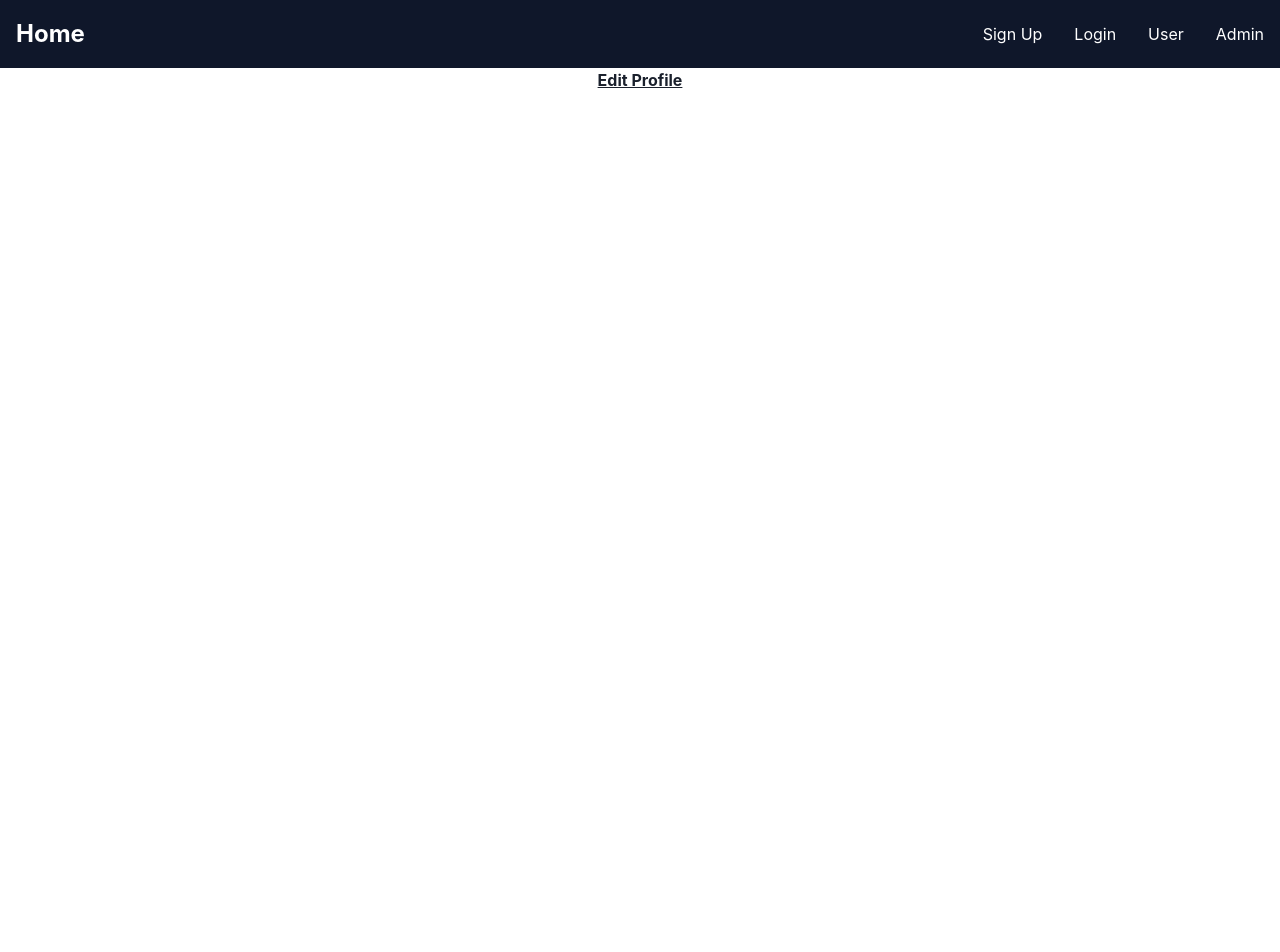
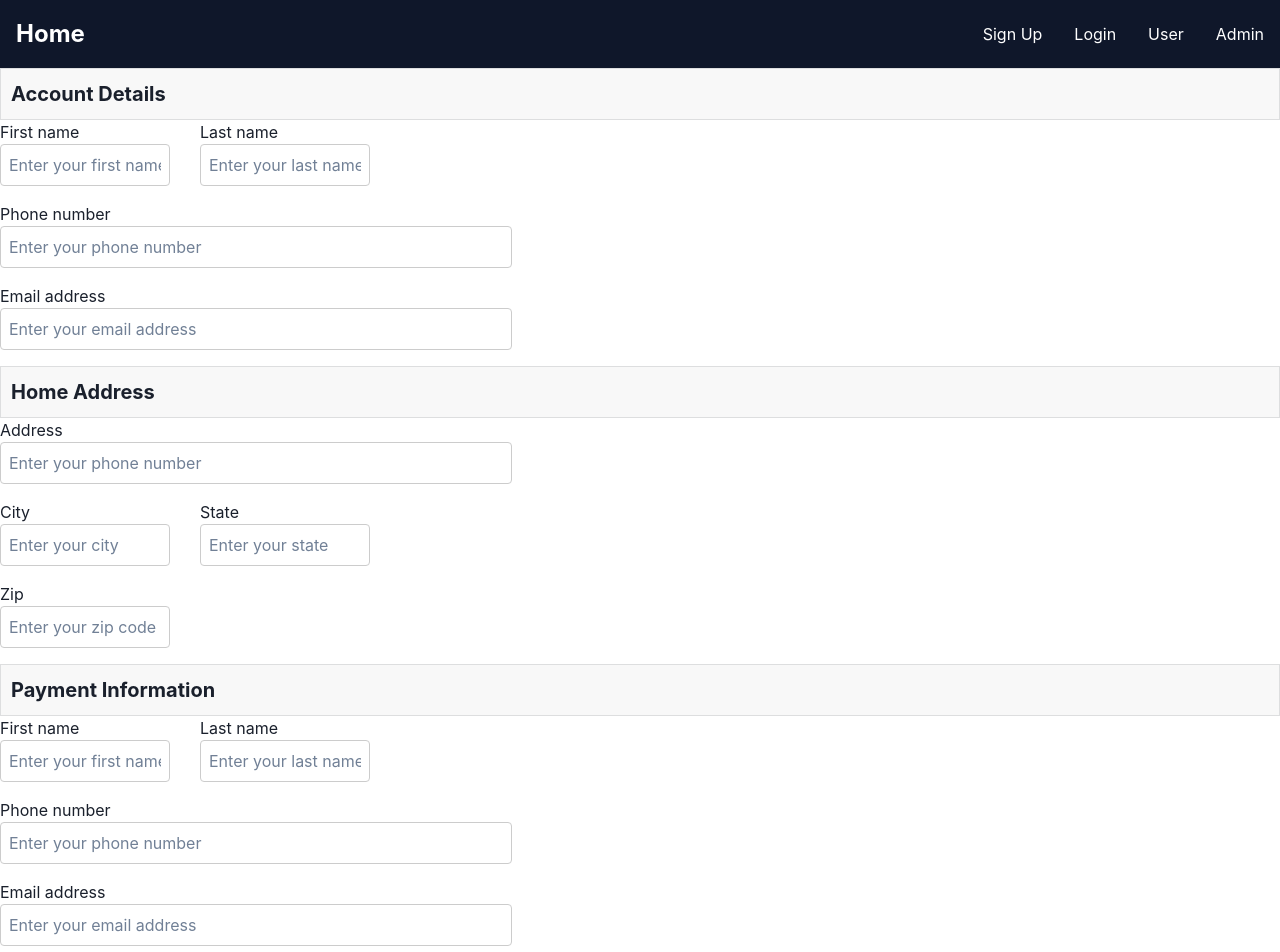
Before and after one commit to CS4050-E-Cinema-Booking-Project/ui, a React (Create React App) app: page /edit-profile in a window 1280 px wide. Shown: the top 952 px of the page. Before the commit the page ends 800 px from the top, so only its background shows below. Built offline with nearby package versions, Linux system fonts and the light colour scheme.

Commit message:
Added basic EditProfile components

```diff
--- a/src/components/EditProfile.jsx
+++ b/src/components/EditProfile.jsx
@@ -4,7 +4,84 @@ import "../style/EditProfile.css";
 const EditProfile = () => {
   return (
     <div>
-        <h1>Edit Profile</h1>
+      <div className="card-body">
+        <div class="card-title">Account Details</div>
+        <form>
+          <div>
+            <div className="name-card">
+              <label className="name-title">First name</label>
+              <input className="name-form" type="text" placeholder="Enter your first name" />
+            </div>
+            <div className="name-card">
+              <label className="name-title">Last name</label>
+              <input className="name-form" type="text" placeholder="Enter your last name" />
+            </div>
+          </div>
+          <div>
+            <div>
+              <label>Phone number</label>
+              <input className="settings-form" type="tel" placeholder="Enter your phone number" />
+            </div>
+          </div>
+          <div>
+            <label>Email address</label>
+            <input className="settings-form" type="email" placeholder="Enter your email address" />
+          </div>
+        </form>
+      </div>
+      <div className="card-body">
+        <div class="card-title">Home Address</div>
+        <form>
+          <div>
+            <div>
+              <label>Address</label>
+              <input className="settings-form" type="tel" placeholder="Enter your phone number" />
+            </div>
+          </div>
+          <div>
+            <div className="name-card">
+              <label className="name-title">City</label>
+              <input className="name-form" type="text" placeholder="Enter your city" />
+            </div>
+            <div className="name-card">
+              <label className="name-title">State</label>
+              <input className="name-form" type="text" placeholder="Enter your state" />
+            </div>
+          </div>
+          <div>
+            <div className="name-card">
+              <label className="name-title">Zip</label>
+              <input className="name-form" type="text" placeholder="Enter your zip code" />
+            </div>
+          </div>
+        </form>
+      </div>
+      <div className="card-body">
+        <div class="card-title">Payment Information</div>
+        <form>
+          <div>
+            <div className="name-card">
+              <label className="name-title">First name</label>
+              <input className="name-form" type="text" placeholder="Enter your first name" />
+            </div>
+            <div className="name-card">
+              <label className="name-title">Last name</label>
+              <input className="name-form" type="text" placeholder="Enter your last name" />
+            </div>
+          </div>
+          <div>
+            <div>
+              <label>Phone number</label>
+              <input className="settings-form" type="tel" placeholder="Enter your phone number" />
+            </div>
+          </div>
+          <div>
+            <label>Email address</label>
+            <input className="settings-form" type="email" placeholder="Enter your email address" />
+          </div>
+        </form>
+        <button class="save-button" type="button">Save changes</button>
+      </div>
     </div>
   );
 };
--- a/src/style/EditProfile.css
+++ b/src/style/EditProfile.css
@@ -0,0 +1,76 @@
+
+    .card {
+        box-shadow: 0 0.15rem 1.75rem 0 rgb(33 40 50 / 15%);
+    }
+
+    .form-control, .dataTable-input {
+        display: block;
+        width: 100%;
+        padding: 0.875rem 1.125rem;
+        font-size: 0.875rem;
+        font-weight: 400;
+        line-height: 1;
+        color: #69707a;
+        background-color: #fff;
+        background-clip: padding-box;
+        border: 1px solid #c5ccd6;
+        -webkit-appearance: none;
+        -moz-appearance: none;
+        appearance: none;
+        border-radius: 0.35rem;
+        transition: border-color 0.15s ease-in-out, box-shadow 0.15s ease-in-out;
+    }
+
+    .nav-borders .nav-link.active {
+        color: #0061f2;
+        border-bottom-color: #0061f2;
+    }
+    .nav-borders .nav-link {
+        color: #69707a;
+        border-bottom-width: 0.125rem;
+        border-bottom-style: solid;
+        border-bottom-color: transparent;
+        padding-top: 0.5rem;
+        padding-bottom: 0.5rem;
+        padding-left: 0;
+        padding-right: 0;
+        margin-left: 1rem;
+        margin-right: 1rem;
+    }
+
+    .card-title {
+        padding: 10px;
+        margin-bottom: 0;
+        background-color: rgba(33, 40, 50, 0.03);
+        border: 1px solid rgba(33, 40, 50, 0.125);
+        font-size: 20px;
+        font-weight: bold;
+
+    }
+
+    .name-card {
+        width: 200px;
+        margin-right: 0;
+        float: left;
+    }
+
+    .name-title {
+        display: block;
+    }
+
+    .name-form {
+        width: 170px;
+        display: block;
+    }
+
+    .settings-form {
+        width: 40%;
+        display: block;
+    }
+
+    .save-button {
+        color: white;
+        background-color: #0061f2;
+        padding: 0;
+        width: 200px;
+    }
```
